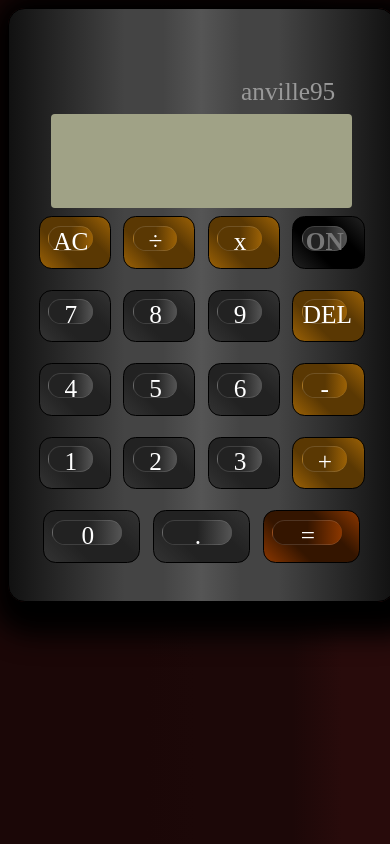
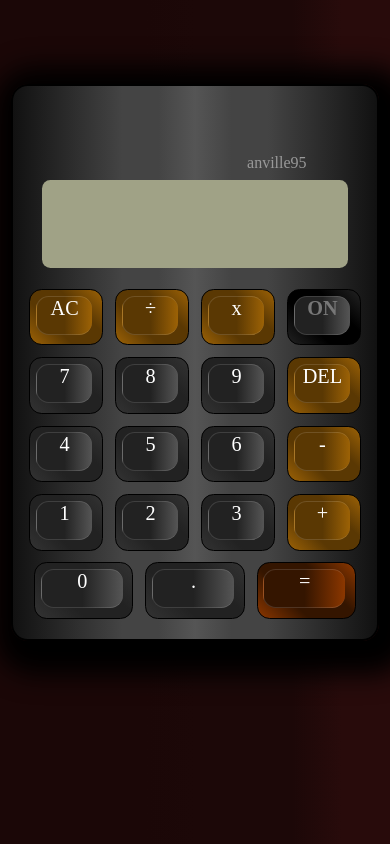
Before and after one commit to anville95work/root, a plain HTML site: page simple-vintage-calc/index.html in a window 390 px wide. Drawn offline with Linux system fonts and the light colour scheme.

Commit message:
github kinda sucks sometime
Some bugs cost to much

```diff
--- a/css/anville95.css
+++ b/css/anville95.css
@@ -682,6 +682,7 @@ html, body {
 
 /*Buttons styling has to be low so as to override pre-declared backgrounds*/
 .buttons {
+    color: white;
     background: black;
     cursor: pointer;
     user-select: none;
--- a/simple-vintage-calc/css/anville95.css
+++ b/simple-vintage-calc/css/anville95.css
@@ -1,6 +1,7 @@
 body {
-	background-image: linear-gradient(90deg, #1b0707, #1b0707, #1b0707, #1b0707, #1c0808, #1c0808, #1c0808,#280b0b,#280b0b)
+	background-image: linear-gradient(90deg, #1b0707, #1b0707, #1b0707, #1b0707, #1c0808, #1c0808, #1c0808, #280b0b, #280b0b)
 }
+
 .calculator {
 	background-image: linear-gradient(to right, #111, #222, #333, #444, #444, #555, #444, #444, #333, #222, #111);
 	border: solid 1px #000;
@@ -41,7 +42,7 @@ body {
 }
 
 #screen input[type="text"]:focus {
-	outline:none;
+	outline: none;
 }
 
 #expression {
@@ -68,7 +69,7 @@ body {
 	height: 10vh;
 	width: 15vh;
 	border: solid 1px black;
-	border-radius:1.5vh;
+	border-radius: 1.5vh;
 	margin: 1vh 0.5vh;
 	cursor: pointer;
 	background-image: linear-gradient(45deg, #333, #222, #222, #333);
@@ -95,18 +96,21 @@ body {
 }
 
 .bottomButtons {
-	width:20vh;
+	width: 20vh;
 }
 
 #clear::before {
 	content: "AC";
 }
+
 #divide::before {
 	content: "÷";
 }
+
 #multiply::before {
 	content: "x";
 }
+
 #power::before {
 	content: "ON";
 }
@@ -114,12 +118,15 @@ body {
 #seven::before {
 	content: "7";
 }
+
 #eight::before {
 	content: "8";
 }
+
 #nine::before {
 	content: "9";
 }
+
 #delete::before {
 	content: "DEL";
 }
@@ -127,12 +134,15 @@ body {
 #four::before {
 	content: "4";
 }
+
 #five::before {
 	content: "5";
 }
+
 #six::before {
 	content: "6";
 }
+
 #minus::before {
 	content: "-";
 }
@@ -140,12 +150,15 @@ body {
 #one::before {
 	content: "1";
 }
+
 #two::before {
 	content: "2";
 }
+
 #three::before {
 	content: "3";
 }
+
 #add::before {
 	content: "+";
 }
@@ -153,17 +166,20 @@ body {
 #zero::before {
 	content: "0";
 }
+
 #dot::before {
 	content: ".";
 }
 
-#equal{
+#equal {
 	background-image: linear-gradient(45deg, #8b3700, #341500, #341500, #8b3700);
 }
+
 #equal::before {
 	content: "=";
 	background-image: linear-gradient(to right, #341500, #341500, #8b3700);
 }
+
 #equal:active::before {
 	background-image: linear-gradient(to right, #8b3700, #341500, #341500, #341500, #8b3700);
 	border-right: solid 1px #fff2;
@@ -183,14 +199,14 @@ body {
 	border-right: solid 1px #fff2;
 }
 
-#power  {
+#power {
 	background-image: linear-gradient(45deg, #222, #000, #000, #222);
 }
 
 .powerOn::before {
 	content: "ON";
 	color: #ffffb7;
-	font-weight:bold;
+	font-weight: bold;
 	text-shadow: 0px 0px 6px #ffffb7;
 	background-image: linear-gradient(to right, #000, #000, #222, #222);
 }
@@ -202,6 +218,197 @@ body {
 .powerOff::before {
 	content: "ON";
 	color: #777;
-	font-weight:bold;
+	font-weight: bold;
 	text-shadow: none;
 }
+
+@media only screen and (orientation: portrait) {
+	.calculator {
+		border: solid 2px black;
+		box-shadow: 1vh 1vh 3vh 3vh #000;
+		padding: 3vw;
+		padding-top: 7vh;
+		margin-top: 10vh;
+		border-radius: 2vh;
+		margin-left: auto;
+		margin-right: auto;
+	}
+
+	#manufacturerLabel {
+		display: block;
+		width: 70vw;
+		text-align: right;
+		color: #999;
+		padding: 1vh;
+	}
+
+	#screen {
+		width: 70vw;
+		padding: 2vh;
+		background-color: #f1f6a9;
+		margin-bottom: 2vh;
+		margin-left: auto;
+		margin-right: auto;
+		border-radius: 1vh;
+	}
+
+	#screen input[type="text"] {
+		font-size: 2.5vh;
+	}
+
+	.button {
+		font-size: 2.5vh;
+		height: 14vw;
+		width: 18.5vw;
+		cursor: default;
+		margin: 1vw;
+	}
+
+	.button::before {
+		font-size: 2.4vh;
+		color: white;
+		content: "";
+		position: absolute;
+		top: 1.5vw;
+		left: 1.5vw;
+		bottom: 2.5vw;
+		right: 2.5vw;
+		border: solid 1px #fff2;
+		border-right: none;
+		border-radius: 1.5vh;
+		background-image: linear-gradient(to right, #222, #222, #555);
+		user-select: none;
+	}
+
+	.button:active::before {
+		background-image: linear-gradient(to right, #333, #222, #222, #222, #333);
+		border-right: solid 1px #fff2;
+	}
+
+	.bottomButtons {
+		width: 25vw;
+	}
+
+	#clear::before {
+		content: "AC";
+	}
+
+	#divide::before {
+		content: "÷";
+	}
+
+	#multiply::before {
+		content: "x";
+	}
+
+	#power::before {
+		content: "ON";
+	}
+
+	#seven::before {
+		content: "7";
+	}
+
+	#eight::before {
+		content: "8";
+	}
+
+	#nine::before {
+		content: "9";
+	}
+
+	#delete::before {
+		content: "DEL";
+	}
+
+	#four::before {
+		content: "4";
+	}
+
+	#five::before {
+		content: "5";
+	}
+
+	#six::before {
+		content: "6";
+	}
+
+	#minus::before {
+		content: "-";
+	}
+
+	#one::before {
+		content: "1";
+	}
+
+	#two::before {
+		content: "2";
+	}
+
+	#three::before {
+		content: "3";
+	}
+
+	#add::before {
+		content: "+";
+	}
+
+	#zero::before {
+		content: "0";
+	}
+
+	#dot::before {
+		content: ".";
+	}
+
+	#equal {
+		background-image: linear-gradient(45deg, #8b3700, #341500, #341500, #8b3700);
+	}
+
+	#equal::before {
+		content: "=";
+		background-image: linear-gradient(to right, #341500, #341500, #8b3700);
+	}
+
+	#equal:active::before {
+		background-image: linear-gradient(to right, #8b3700, #341500, #341500, #341500, #8b3700);
+		border-right: solid 1px #fff2;
+	}
+
+	.operators {
+		background-image: linear-gradient(45deg, #9c6206, #5a3803, #5a3803, #9c6206);
+	}
+
+	.operators::before {
+		content: "=";
+		background-image: linear-gradient(to right, #5a3803, #5a3803, #9c6206);
+	}
+
+	.operators:active::before {
+		background-image: linear-gradient(to right, #9c6206, #5a3803, #5a3803, #5a3803, #9c6206);
+		border-right: solid 1px #fff2;
+	}
+
+	#power {
+		background-image: linear-gradient(45deg, #222, #000, #000, #222);
+	}
+
+	.powerOn::before {
+		content: "ON";
+		color: #ffffb7;
+		font-weight: bold;
+		text-shadow: 0px 0px 6px #ffffb7;
+		background-image: linear-gradient(to right, #000, #000, #222, #222);
+	}
+
+	.powerOn:active::before {
+		background-image: linear-gradient(to right, #000, #222, #222, #222, #000);
+	}
+
+	.powerOff::before {
+		content: "ON";
+		color: #777;
+		font-weight: bold;
+		text-shadow: none;
+	}
+}
--- a/simple-vintage-calc/index.html
+++ b/simple-vintage-calc/index.html
@@ -2,7 +2,7 @@
 <html>
     <head>
         <title>Simple Vintage Calculator</title>
-        <link rel="stylesheet" type="text/css" href="css/anville95Phone.css">
+        <link rel="stylesheet" type="text/css" href="css/anville95.css">
     </head>
     <body>
     	<div class="calculator">
--- a/simple-vintage-calc/scripts/anville95.js
+++ b/simple-vintage-calc/scripts/anville95.js
@@ -1,12 +1,3 @@
-//if the screen is desktop, change to desktop layout
-var link = document.getElementsByTagName("link")[0];
-//Get the window dimensions
-var width = window.innerWidth || document.documentElement.clientWidth || document.body.clientWidth;
-var height = window.innerHeight || document.documentElement.clientHeight || document.body.clientHeight;
-if(height / width < 1){
-	link.setAttribute("href", "css/anville95.css");
-}
-	console.log(link);
 //is the calculator on or off?
 var isCalculatorOn = true;
 //current number is string and is turned into a number ONLY upon addition to list so as to ease it's modification with the delete button
```
Also changed, not shown: html/phone-index.html (+4 -4 lines), index.html (+1 -1 lines), web-calc-v2/css/anville95.css (+59 -0 lines).
